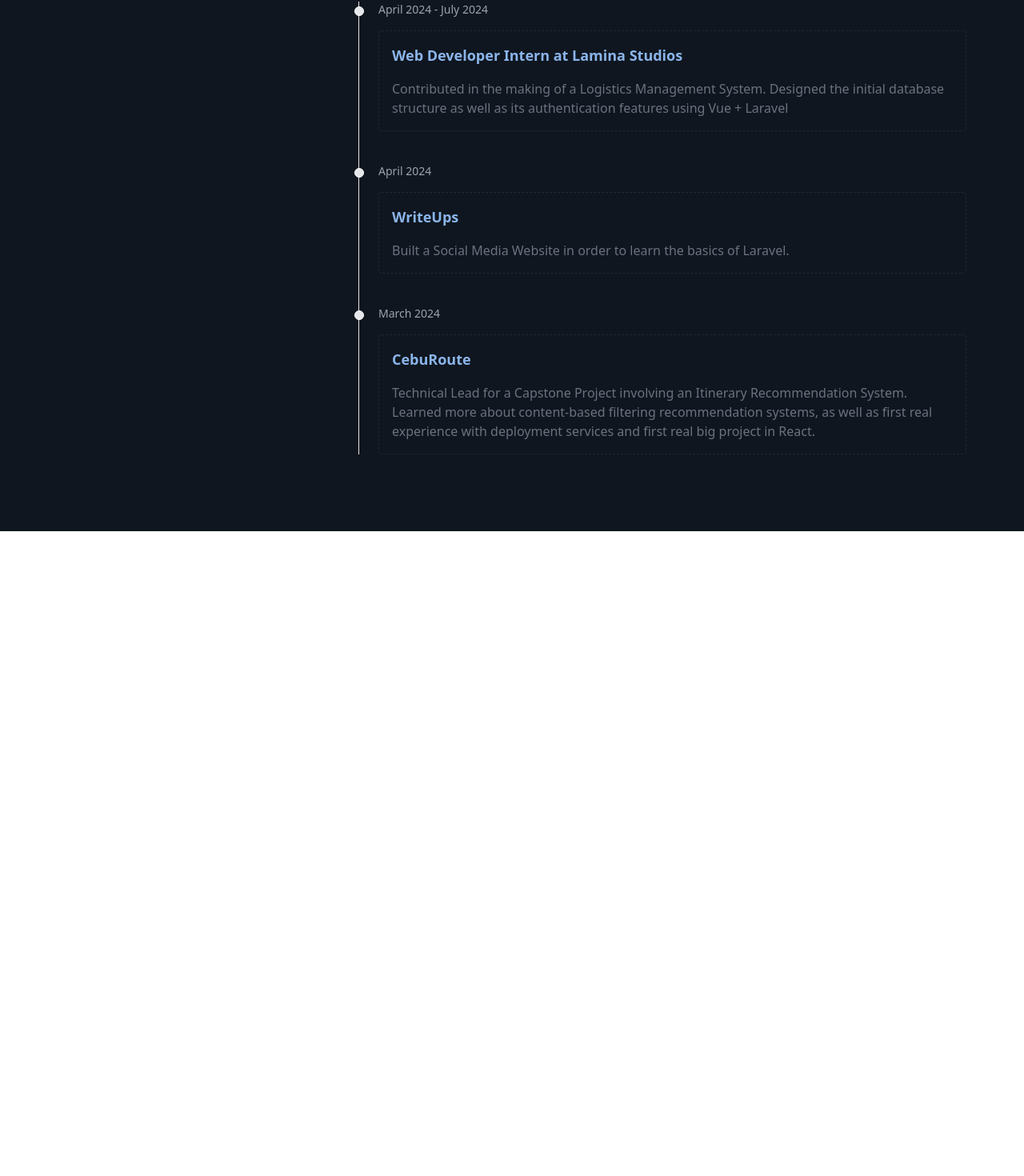
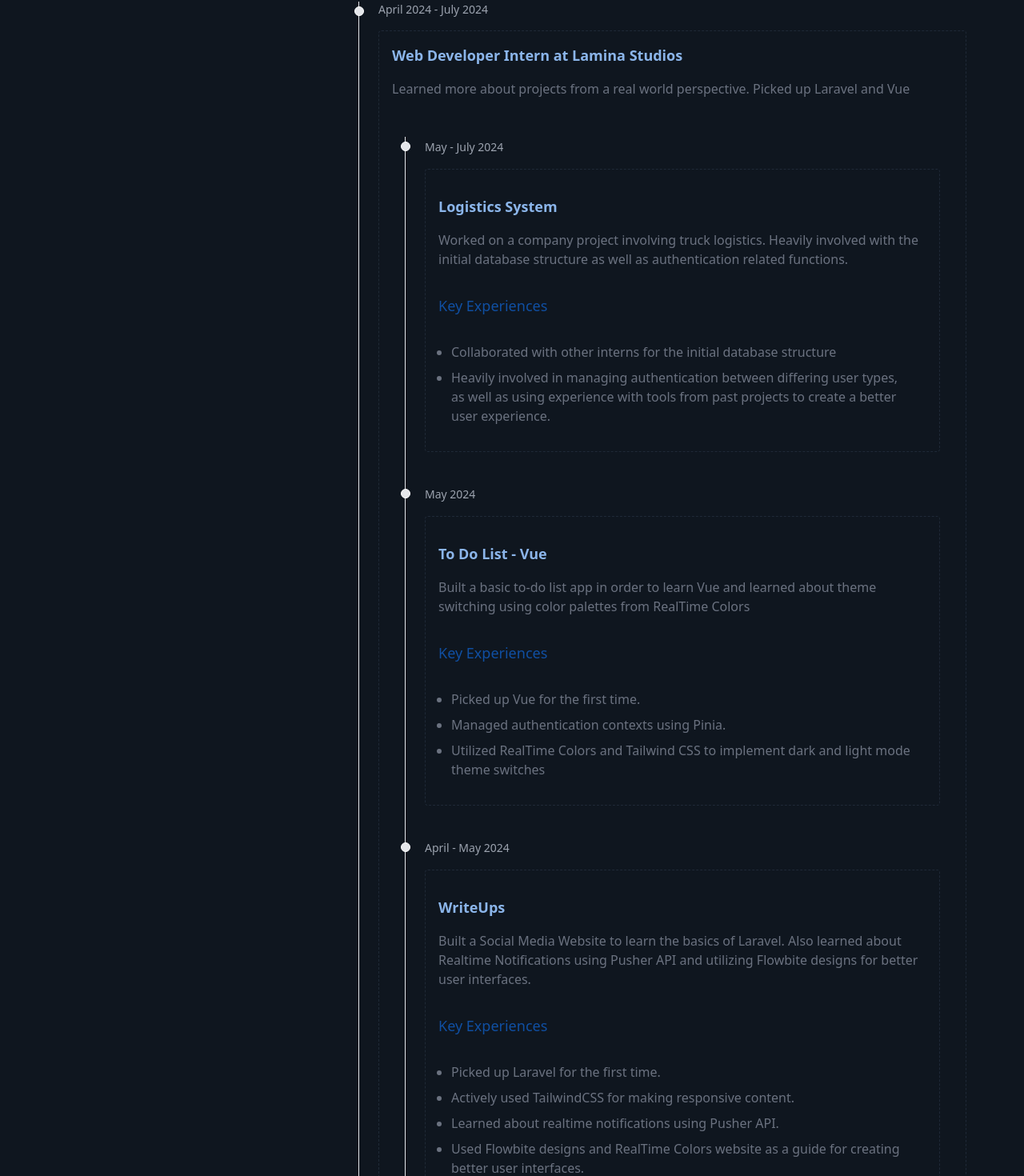
Before and after one commit to Arc-Data/arc-data.github.io, a React (Vite) app: page / in a window 1280 px wide. Shown: the part 1186-2656 px from the top of the page at 80% size. Before the commit the page ends 1850 px from the top, so only its background shows below. Built offline with nearby package versions, Linux system fonts and the light colour scheme; no server answers.

Commit message:
improved timeline designs with key experiences

```diff
--- a/src/layouts/MainLayout.jsx
+++ b/src/layouts/MainLayout.jsx
@@ -15,7 +15,7 @@ const MainLayout = () => {
 
     return (
         <div>
-            <div className="fixed flex w-full py-4 border-b border-background-900 z-1 bg-background-default">
+            <div className="fixed z-10 flex w-full py-4 border-b border-background-900 bg-background-default">
                 <div className="container flex justify-center max-w-6xl gap-8 mx-auto text-sm md:justify-normal ">
                     <Link to="/" className="md:ml-auto">Home</Link>
                     <div>Projects</div>
--- a/src/pages/Home.jsx
+++ b/src/pages/Home.jsx
@@ -149,6 +149,8 @@ const Home = () => {
             <div className="py-10">
                 <h2 className="text-xl font-bold text-center uppercase md:text-left text-text-800">Developer History</h2>
                 <Timeline className="my-10">
+
+
                     <Timeline.Item>
                         <Timeline.Point />
                         <Timeline.Content>
@@ -156,12 +158,76 @@ const Home = () => {
                         <div className="px-4 mt-4 border border-gray-800 border-dashed rounded">
                             <Timeline.Title className="my-4 text-primary-default">Web Developer Intern at Lamina Studios</Timeline.Title>
                             <Timeline.Body>
-                                Contributed in the making of a Logistics Management System. Designed the initial database structure as well as its authentication features using Vue + Laravel
+                                <div>Learned more about projects from a real world perspective. Picked up Laravel and Vue</div>
+                                <div className="p-4 mt-4">
+                                    <Timeline className="mt-4">
+
+                                        <Timeline.Item>
+                                            <Timeline.Point />
+                                            <Timeline.Content >
+                                                <Timeline.Time>May - July 2024</Timeline.Time>
+                                                <div className="p-4 my-4 border border-gray-800 border-dashed rounded">
+                                                    <Timeline.Title className="my-4 text-primary-default">Logistics System</Timeline.Title>
+                                                    <Timeline.Body className="space-y-8">
+                                                        <div>Worked on a company project involving truck logistics. Heavily involved with the initial database structure as well as authentication related functions.</div>
+                                                        <p className="text-lg text-secondary-default">Key Experiences</p>
+                                                        <div className="px-4 space-y-2 list-disc">
+                                                            <li>Collaborated with other interns for the initial database structure</li>
+                                                            <li>Heavily involved in managing authentication between differing user types, as well as using experience with tools from past projects to create a better user experience.</li>
+                                                        </div>
+                                                    </Timeline.Body>
+                                                </div>
+                                            </Timeline.Content>
+                                        </Timeline.Item>
+
+                                        <Timeline.Item>
+                                            <Timeline.Point />
+                                            <Timeline.Content >
+                                                <Timeline.Time>May 2024</Timeline.Time>
+                                                <div className="p-4 my-4 border border-gray-800 border-dashed rounded">
+                                                    <Timeline.Title className="my-4 text-primary-default">To Do List - Vue</Timeline.Title>
+                                                    <Timeline.Body className="space-y-8">
+                                                        <div>Built a basic to-do list app in order to learn Vue and learned about theme switching using color palettes from RealTime Colors</div>
+                                                        <p className="text-lg text-secondary-default">Key Experiences</p>
+                                                        <div className="px-4 space-y-2 list-disc">
+                                                            <li>Picked up Vue for the first time.</li>
+                                                            <li>Managed authentication contexts using Pinia.</li>
+                                                            <li>Utilized RealTime Colors and Tailwind CSS to implement dark and light mode theme switches</li>
+                                                        </div>
+                                                    </Timeline.Body>
+                                                </div>
+                                            </Timeline.Content>
+                                        </Timeline.Item>
+
+
+                                        <Timeline.Item>
+                                            <Timeline.Point />
+                                            <Timeline.Content >
+                                                <Timeline.Time>April - May 2024</Timeline.Time>
+                                                <div className="p-4 my-4 border border-gray-800 border-dashed rounded">
+                                                    <Timeline.Title className="my-4 text-primary-default">WriteUps</Timeline.Title>
+                                                    <Timeline.Body className="space-y-8">
+                                                        <div>Built a Social Media Website to learn the basics of Laravel. Also learned about Realtime Notifications using Pusher API and utilizing Flowbite designs for better user interfaces. </div>
+                                                        <p className="text-lg text-secondary-default">Key Experiences</p>
+                                                        <div className="px-4 space-y-2 list-disc">
+                                                            <li>Picked up Laravel for the first time.</li>
+                                                            <li>Actively used TailwindCSS for making responsive content.</li>
+                                                            <li>Learned about realtime notifications using Pusher API.</li>
+                                                            <li>Used Flowbite designs and RealTime Colors website as a guide for creating better user interfaces.</li>
+                                                        </div>
+                                                    </Timeline.Body>
+                                                </div>
+                                            </Timeline.Content>
+                                        </Timeline.Item>
+
+
+                                    </Timeline>
+                                </div>
                             </Timeline.Body>
                         </div>
                         </Timeline.Content>
                     </Timeline.Item>
-                    <Timeline.Item>
+                    {/* <Timeline.Item>
                         <Timeline.Point />
                         <Timeline.Content>
                         <Timeline.Time>April 2024</Timeline.Time>
@@ -172,18 +238,25 @@ const Home = () => {
                             </Timeline.Body>
                         </div>
                         </Timeline.Content>
-                    </Timeline.Item>
+                    </Timeline.Item> */}
 
                     <Timeline.Item>
                         <Timeline.Point />
                         <Timeline.Content>
-                        <Timeline.Time>March 2024</Timeline.Time>
+                        <Timeline.Time>May 2023 - March 2024</Timeline.Time>
                         <div className="px-4 mt-4 border border-gray-800 border-dashed rounded">
                             <Timeline.Title className="my-4 text-primary-default">CebuRoute</Timeline.Title>
-                            <Timeline.Body>
+                            <Timeline.Body className="space-y-8">
                                 <p className="">
                                 Technical Lead for a Capstone Project involving an Itinerary Recommendation System. Learned more about content-based filtering recommendation systems, as well as first real experience with deployment services and first real big project in React.
                                 </p>
+                                <p className="text-lg text-secondary-default">Key Experiences</p>
+                                <div className="px-4 space-y-2 list-disc">
+                                    <li>Taught groupmates to use Git and Github in order to collaborate code assignments. Gained more experience managing project repositories.</li>
+                                    <li>Researched about content-based filtering systems and devised algorithms for different kinds of recommendation contexts.</li>
+                                    <li>Implemented OpenStreetMap API for added visual representation for selected locations.</li>
+                                    <li>First experience with deploying client and server web services.</li>
+                                </div>
                             </Timeline.Body>
                         </div>
                         </Timeline.Content>
```
